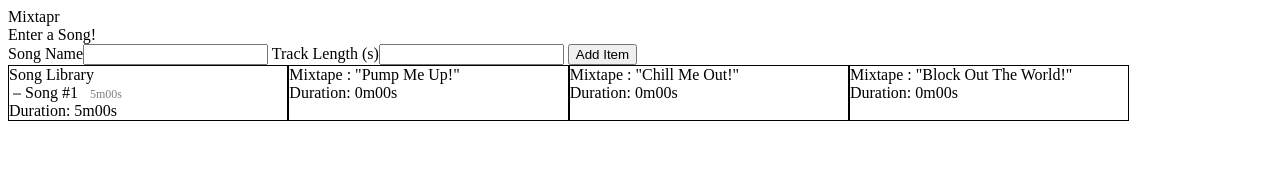
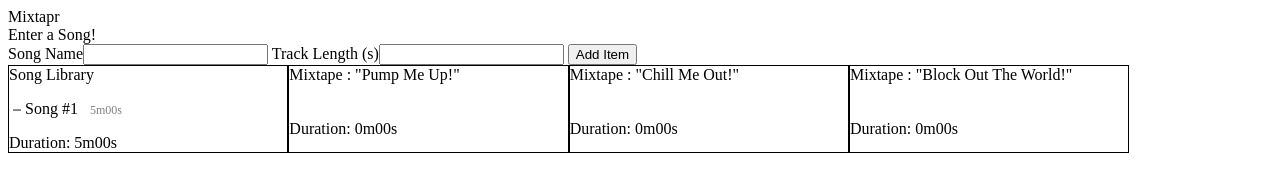
Before and after one commit to jasonnehf/grupr, a plain HTML site: page index.html in a window 1280 px wide. Both pictures are taken after a click on the button "Add Item". Drawn offline with nearby package versions, Linux system fonts and the light colour scheme.

Commit message:
FINAL-final-final commit; just a few tweaks and twiddles to make it prettier / more readable. nothing functional changes, iirc

```diff
--- a/script.js
+++ b/script.js
@@ -1,46 +1,38 @@
 'use strict';
 
+var $entrynameinput;
+var $entryvalueinput;
 $(document).ready(init);
 
-var jasondebug=false;
 function init(event) {
+	$entrynameinput=$("#entry-name");
+	$entryvalueinput=$("#entry-value");
+	// console.log("ready!");
+	$("#entry-button").on('click', addItemToMain);
+	$(".group-container").on('click', '.list-item, .group', itemClicked);
+	$(".group-container").on('dblclick', '.list-item', itemDblClicked);
 
+	updateGroupTotals();
+}
 
-	console.log("ready!");
-	$("#entry-button").on('click', addItemToMain);
-	$(".group-container").on('click', '.list-item, .group', itemClicked);		// 2nd arg in .on(): deferred event handling
-	$(".group-container").on('dblclick', '.list-item', itemDblClicked);		// 2nd arg in .on(): deferred event handling
-	// if(jasondebug)	$("input").on('focus', function() {$(this).select()});
-	// if(jasondebug)	$("input").on('mouseup', function() {$(this).select()});
-	// $("#entry-name").select();
-	// $("#entry-key").select();
-	// $("#entry-value").select();
-}
-// if(jasondebug)	var entryvaluecounter=0;
 function addItemToMain(event)
 {
 	var $this=$(this);
-	var entryname=$("#entry-name").val();
-	// if(jasondebug)	entryname=entryname+entryvaluecounter;
-	// var entrykey=$("#entry-key").val();
-	var entryvalue=parseInt($("#entry-value").val(),10);
+	var entryname=$entrynameinput.val();
+	var entryvalue=parseInt($entryvalueinput.val(),10);
 
 	if(!entryname || !entryvalue)	return;
 
-	// if(jasondebug)	entryvalue+=entryvaluecounter++;
-	// console.log({name: entryname,key:entrykey,value:entryvalue});
-
-	var $entryname=$('<div>').text(entryname).addClass("item-name");
-	// var $entrykey=$('<div>').text(entrykey).addClass("item-key");
-	var $entryvalue=$('<div>').text(getDuration(entryvalue)).addClass("item-value");
+	var $itemname=$('<div>').text(entryname).addClass("item-name");
+	var $itemvalue=$('<div>').text(getDuration(entryvalue)).addClass("item-value");
 
 	var $li=$("<li>").addClass("list-item");
 	$li.data("value", entryvalue);
-	$li.append($entryname).append($entryvalue);
+	$li.append($itemname).append($itemvalue);
 	$("#grouplist0").append($li);
 	$('li.clicked').removeClass("clicked");
-	$("#entry-name").val("");
-	$("#entry-value").val("");
+	$entrynameinput.val("");
+	$entryvalueinput.val("");
 	updateGroupTotals();
 }
 
@@ -89,13 +81,14 @@ function updateGroupTotals(which=[0,1,2,3])
 	var whichIds=which.map(function(i){return "#group"+i;});
 	for(var x=0; x<whichIds.length;x++)
 	{
-		var $allGroupLI=$(whichIds[x]+" li");
-		var allLiData=$allGroupLI.map(function(i) { return $(this).data().value}).get();
+		var $allGroup=$(whichIds[x]);
+		var $allGroupLI=$allGroup.find('li');
+		var allLiData=$allGroupLI.map(function(i) { return $(this).data().value;}).get();
 		var sumAllLiData=(allLiData.length ? allLiData.reduce((p,c)=>p+c) : 0);
 		// console.log("sumAllLiData: ", sumAllLiData);
 		// console.log("allLiData: ", allLiData);
 		var duration=getDuration(sumAllLiData);
-		$(whichIds[x]+" .group-footer").text(`Duration: ${duration}`)
+		$allGroup.find(".group-footer").append('<div>').addClass('total').text(`Duration: ${duration}`);
 
 	}
 }
--- a/style.css
+++ b/style.css
@@ -13,9 +13,9 @@
 }
 
 .group ul{
-	margin:0px;
 	padding:0px 0.25em;
 	text-align:middle;
+	display:inline-block;
 }
 
 .item-name,
@@ -54,3 +54,12 @@ li::before
 	-moz-border-radius: 7px 7px 7px 7px;
 	-webkit-border-radius: 7px 7px 7px 7px;
 }
+
+.group-footer{
+	bottom:0;
+}
+
+.group
+{
+	position:relative;
+}
```
